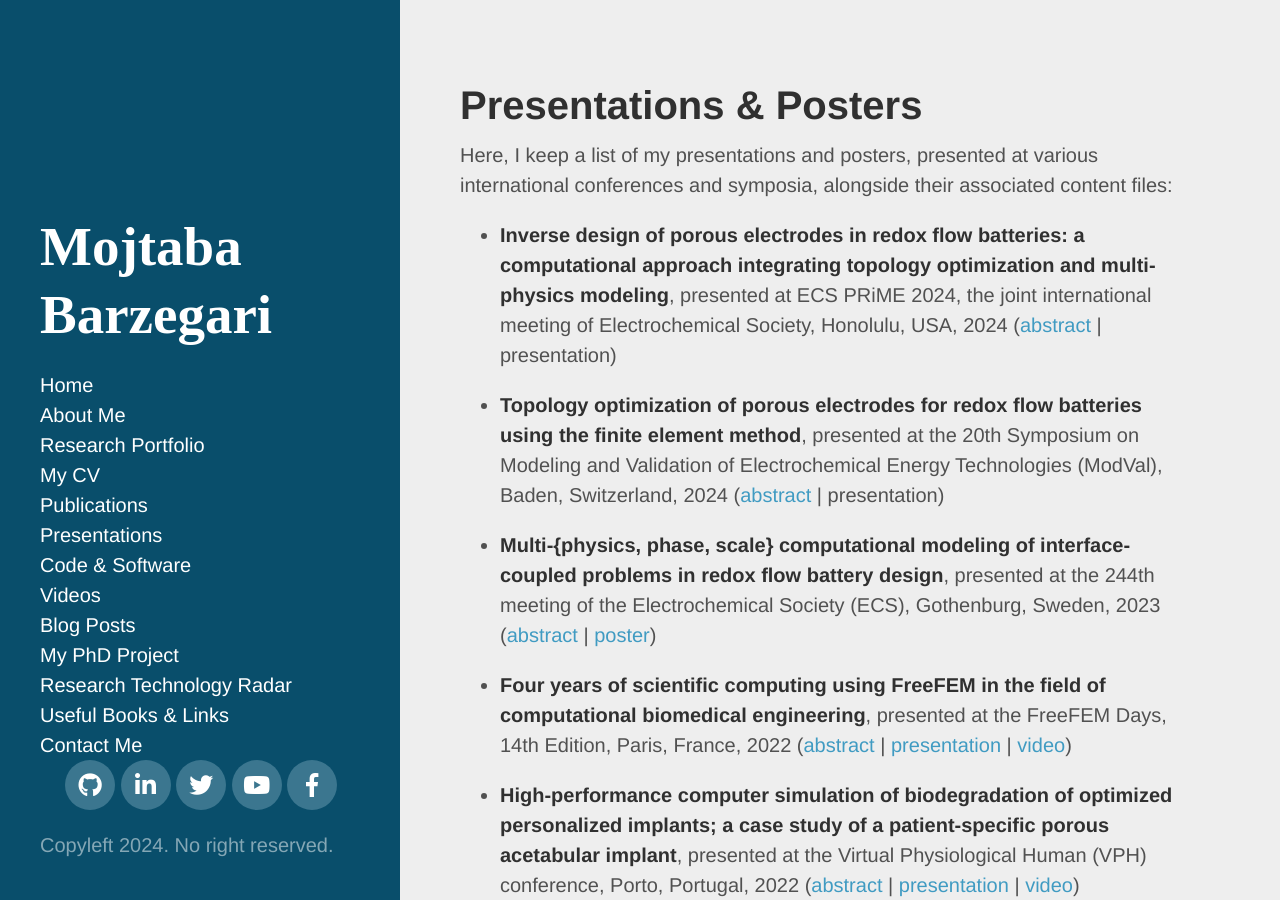
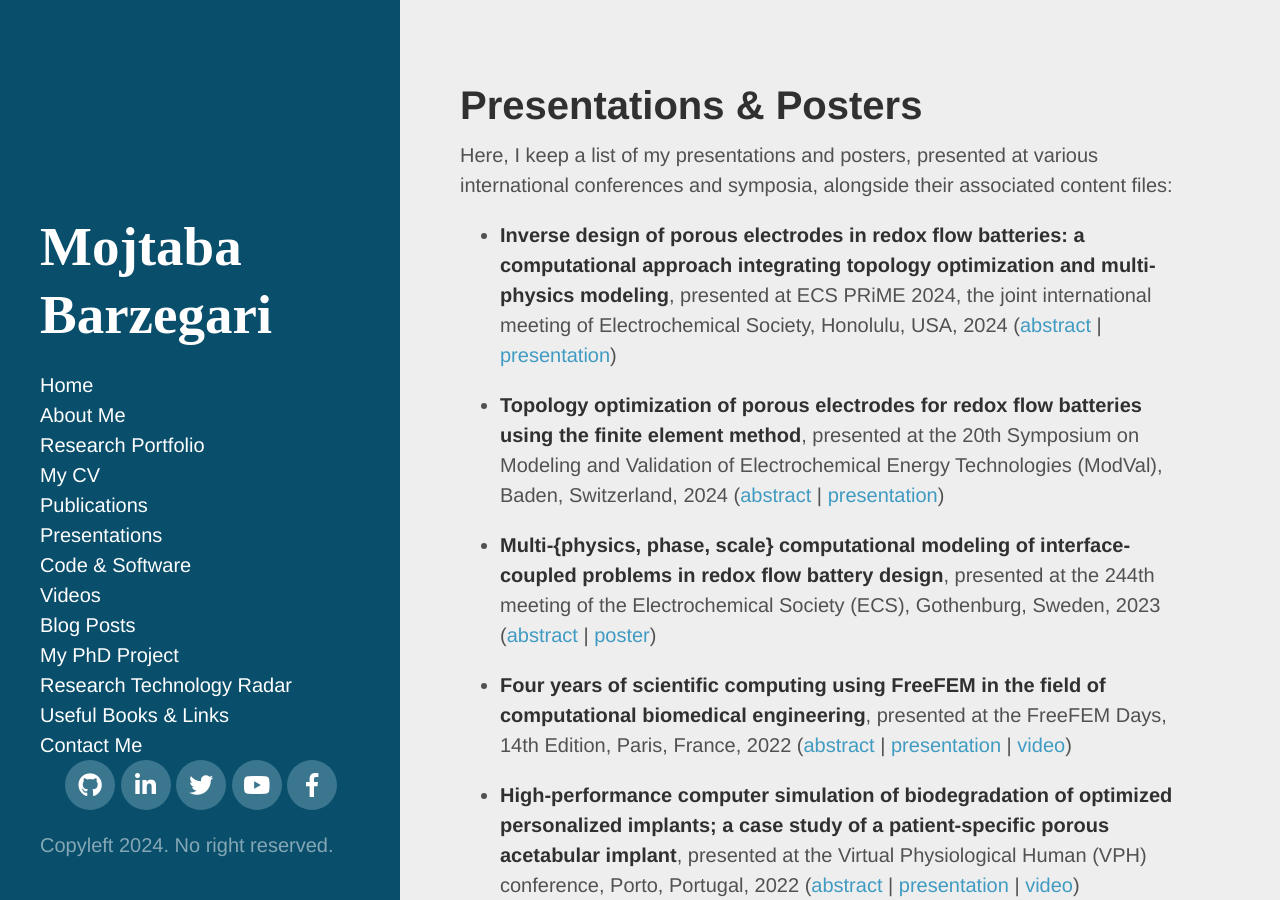
Before and after one commit to mbarzegary/mbarzegary.github.io, a Jekyll site: the page built from presentations.md, in a window 1280 px wide and 900 px high. Built offline with Jekyll 4.4.1, drawn with Linux system fonts in a browser that asks for light colours; nearby versions of some CDN libraries; some web fonts are replaced; part of the change alters nothing that is shown.

```diff
--- a/presentations.md
+++ b/presentations.md
@@ -7,9 +7,9 @@ Here, I keep a list of my presentations and posters, presented at various intern
 
 <!-- ## As the presenter (main author) -->
 
-* **Inverse design of porous electrodes in redox flow batteries: a computational approach integrating topology optimization and multi-physics modeling**, presented at ECS PRiME 2024, the joint international meeting of Electrochemical Society, Honolulu, USA, 2024 ([abstract](/public/files/ecs-prime2024-abstract.pdf) \| presentation)
+* **Inverse design of porous electrodes in redox flow batteries: a computational approach integrating topology optimization and multi-physics modeling**, presented at ECS PRiME 2024, the joint international meeting of Electrochemical Society, Honolulu, USA, 2024 ([abstract](/public/files/ecs-prime2024-abstract.pdf) \| [presentation](/public/files/ecs-prime2024-presentation.pdf))
 
-* **Topology optimization of porous electrodes for redox flow batteries using the finite element method**, presented at the 20th Symposium on Modeling and Validation of Electrochemical Energy Technologies (ModVal), Baden, Switzerland, 2024 ([abstract](/public/files/modval2024-abstract.pdf) \| presentation)
+* **Topology optimization of porous electrodes for redox flow batteries using the finite element method**, presented at the 20th Symposium on Modeling and Validation of Electrochemical Energy Technologies (ModVal), Baden, Switzerland, 2024 ([abstract](/public/files/modval2024-abstract.pdf) \| [presentation](/public/files/modval2024-presentation.pdf))
 
 * **Multi-{physics, phase, scale} computational modeling of interface-coupled problems in redox flow battery design**, presented at the 244th meeting of the Electrochemical Society (ECS), Gothenburg, Sweden, 2023 ([abstract](/public/files/ecs244-abstract.pdf) \| [poster](/public/files/ecs244-poster.pdf))
 
```
Also changed, not shown: 2 other files.
